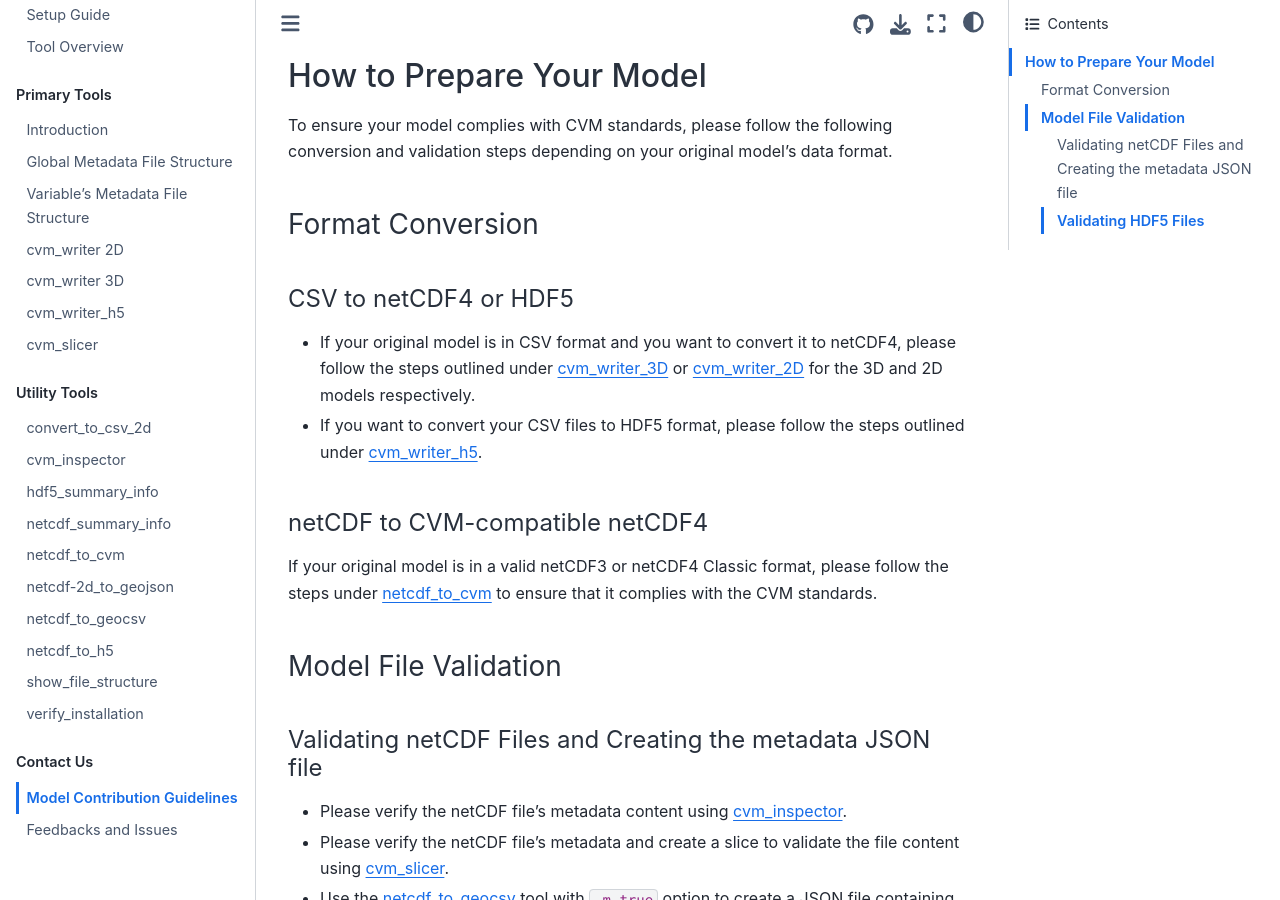
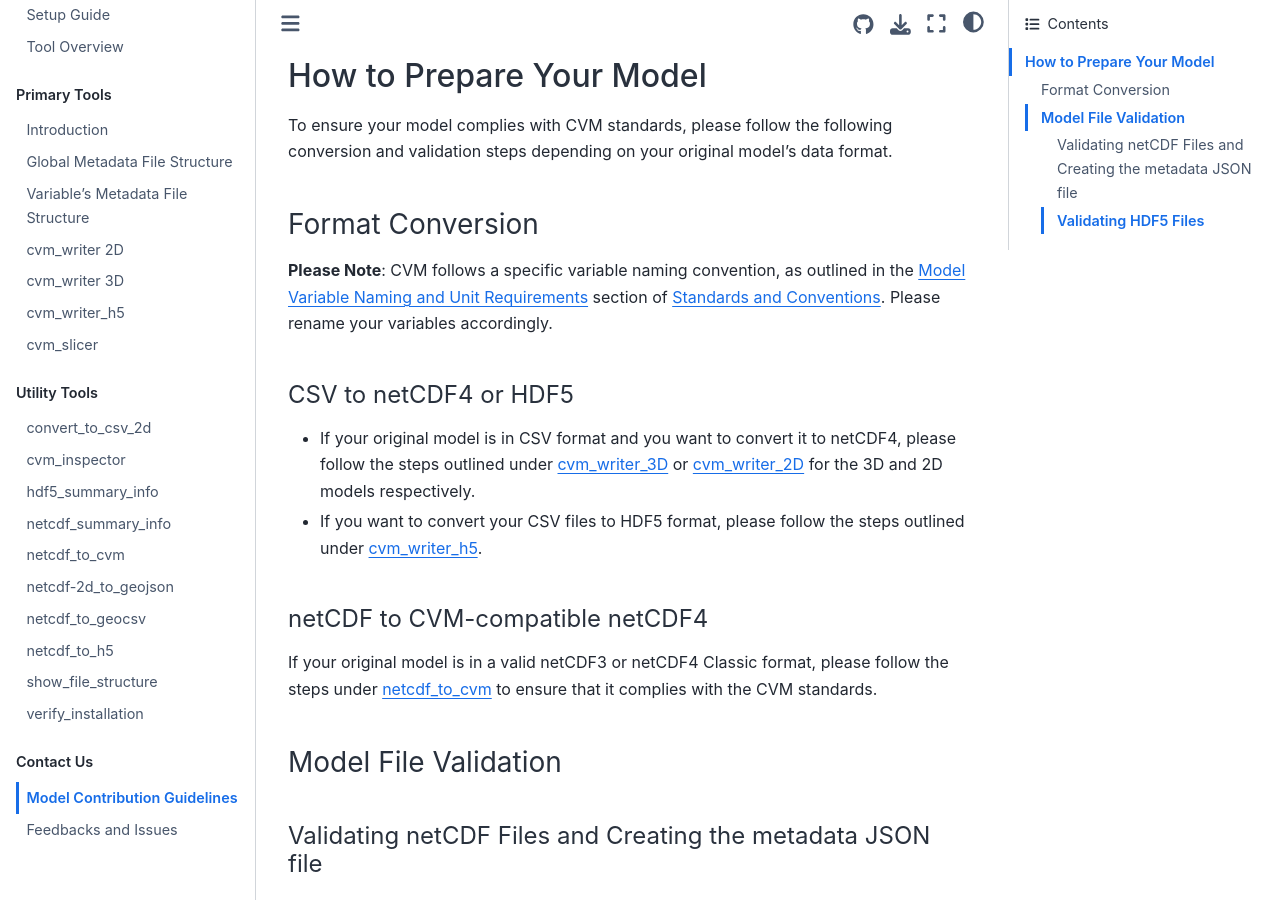
Before and after one commit to cascadiaquakes/cvm-tools-book, a Jupyter Book: the page built from contribution_guidelines.md, in a window 1280 px wide and 900 px high, scrolled down 559 px. Built offline with Jupyter Book 1.0.4 settings and Sphinx 7.4.7 and the Sphinx Book theme 1.1.4, drawn with Linux system fonts in a browser that asks for light colours.

Commit message:
added additional notes on variable names

```diff
--- a/contribution_guidelines.md
+++ b/contribution_guidelines.md
@@ -15,6 +15,8 @@ To contribute your Cascadia Earth model to CRESCENT:
 To ensure your model complies with CVM standards, please follow the following conversion and validation steps depending on your original model's data format.
 
 #### Format Conversion
+
+**Please Note**: CVM follows a specific variable naming convention, as outlined in the [Model Variable Naming and Unit Requirements](https://cascadiaquakes.github.io/cvm-tools-book/standards_and_conventions.html#model-variable-naming-and-unit-requirements) section of [Standards and Conventions](https://cascadiaquakes.github.io/cvm-tools-book/standards_and_conventions.html). Please rename your variables accordingly.
 
 ##### CSV to netCDF4 or HDF5
 
```
